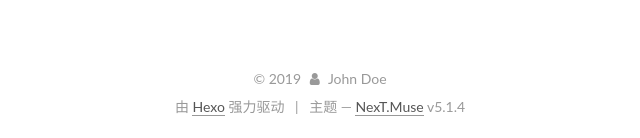
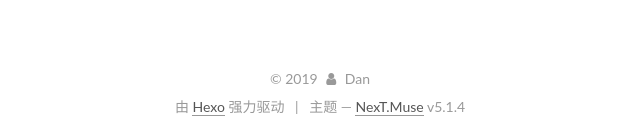
Before and after one commit to Logan-NA/Logan-NA.github.io, a plain HTML site: page tags/index.html in a window 1280 px wide. Shown: the part 659-797 px from the top of the page, 320-960 px from the left. Drawn offline with Linux system fonts and the light colour scheme.

Commit message:
Site updated: 2019-12-28 17:56:53

```diff
--- a/tags/index.html
+++ b/tags/index.html
@@ -83,9 +83,9 @@
 <meta property="og:title" content="tags">
 <meta property="og:url" content="http://yoursite.com/tags/index.html">
 <meta property="og:site_name" content="Logan-NA">
-<meta property="article:published_time" content="2019-12-28T09:41:39.000Z">
-<meta property="article:modified_time" content="2019-12-28T09:41:39.755Z">
-<meta property="article:author" content="John Doe">
+<meta property="article:published_time" content="2019-12-28T09:54:47.000Z">
+<meta property="article:modified_time" content="2019-12-28T09:54:47.452Z">
+<meta property="article:author" content="Dan">
 <meta name="twitter:card" content="summary">
 
 
@@ -301,7 +301,7 @@
         <div class="site-overview">
           <div class="site-author motion-element" itemprop="author" itemscope itemtype="http://schema.org/Person">
 
-              <p class="site-author-name" itemprop="name">John Doe</p>
+              <p class="site-author-name" itemprop="name">Dan</p>
               <p class="site-description motion-element" itemprop="description"></p>
           </div>
 
@@ -357,7 +357,7 @@
   <span class="with-love">
     <i class="fa fa-user"></i>
   </span>
-  <span class="author" itemprop="copyrightHolder">John Doe</span>
+  <span class="author" itemprop="copyrightHolder">Dan</span>
 
 
 </div>
```
Also changed, not shown: 2019/12/28/hello-world/index.html (+4 -4 lines), archives/2019/12/index.html (+3 -3 lines), archives/2019/index.html (+3 -3 lines), archives/index.html (+3 -3 lines), categories/index.html (+5 -5 lines), index.html (+4 -4 lines).
